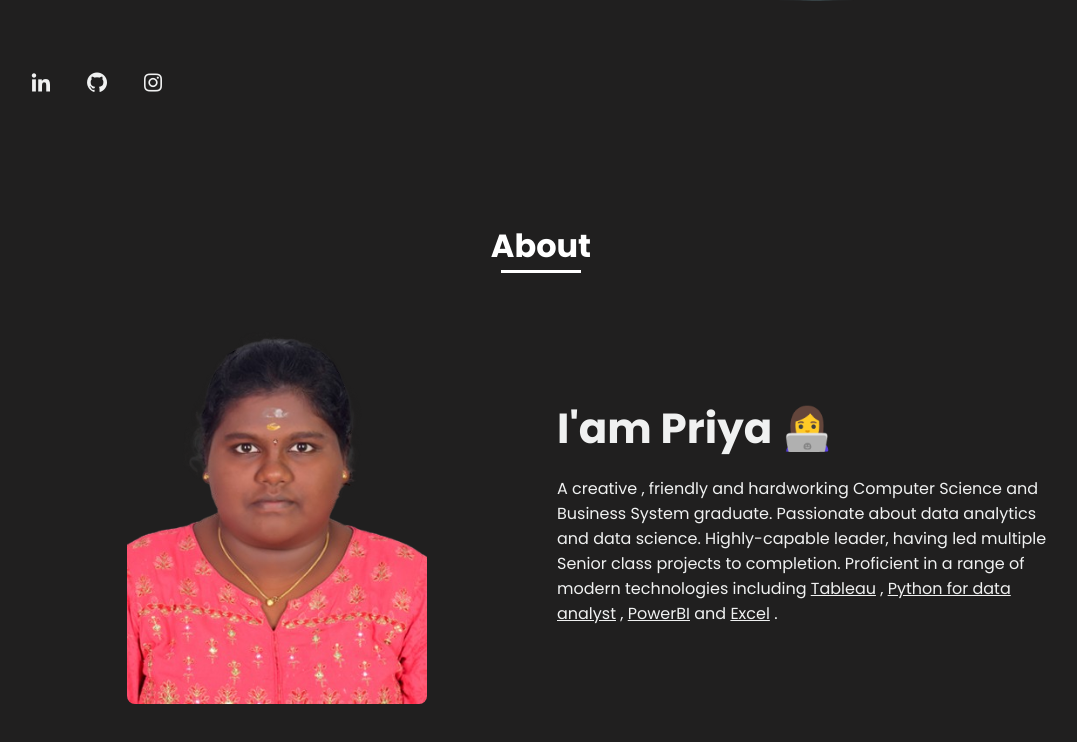
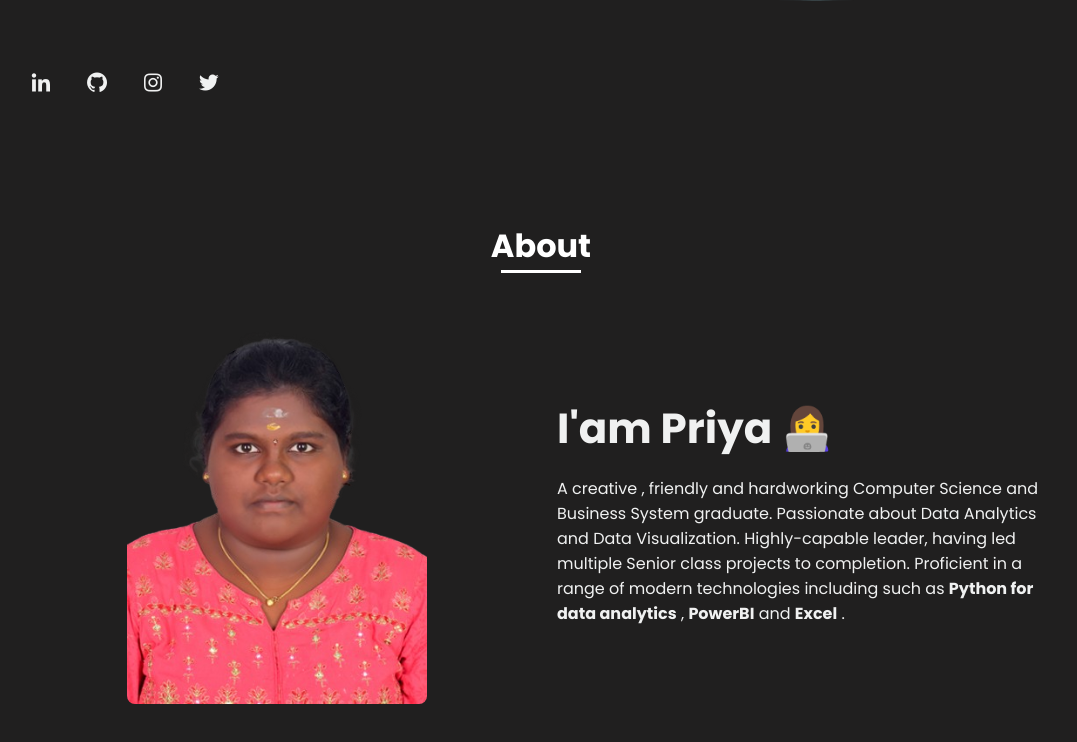
Before and after one commit to Priyadharshini19804/Priyadharshini_Portfolio, a plain HTML site: page index.html in a window 1280 px wide. Shown: the part 658-1400 px from the top of the page, without its empty margins (99-1176 px from the left). Drawn offline with nearby package versions, Linux system fonts and the light colour scheme.

Commit message:
Second_Commit✨

```diff
--- a/index.html
+++ b/index.html
@@ -57,6 +57,9 @@
 
                     <a href="https://www.instagram.com/_.sm_priyu_19/" class="home__social-icon">
                         <i class='bx bxl-instagram' ></i></a>
+
+                    <a href="https://x.com/priya19082004" class="home__social-icon">
+                        <i class='bx bxl-twitter' ></i></a>
                 </div>
 
                 <div class="home__img">
@@ -75,7 +78,7 @@
 
                     <div>
                         <h2 class="about__subtitle">I'am Priya 👩‍💻</h2>
-                        <p class="about__text">A creative , friendly and hardworking Computer Science and Business System graduate. Passionate about data analytics and data science. Highly-capable leader, having led multiple Senior class projects to completion. Proficient in a range of modern technologies including <u>Tableau</u> ,  <u> Python for data analyst</u> , <u>PowerBI</u>  and   <u>Excel</u> .</p>
+                        <p class="about__text">A creative , friendly and hardworking Computer Science and Business System graduate. Passionate about Data Analytics and Data Visualization. Highly-capable leader, having led multiple Senior class projects to completion. Proficient in a range of modern technologies including such as <b>Python for data analytics</b> , <b>PowerBI</b>  and  <b>Excel</b> .</p>
                     </div>
                 </div>
             </section>
@@ -320,6 +323,8 @@
                 <a href="https://www.linkedin.com/in/priyadharshinism08" class="home__social-icon"><i class='bx bxl-linkedin'></i></a>
                 <a href="https://github.com/Priyadharshini19804" class="home__social-icon"><i class='bx bxl-github' ></i></a>
                 <a href="https://www.instagram.com/_.sm_priyu_19" class="home__social-icon"><i class='bx bxl-instagram' ></i></a>
+                <a href="https://x.com/priya19082004" class="home__social-icon"><i class='bx bxl-twitter' ></i></a>
+            </div>
             </div>
             <p>2025 &#169; Created by Priyadharshini 👩‍💻❤️</p>
         </footer>
```
